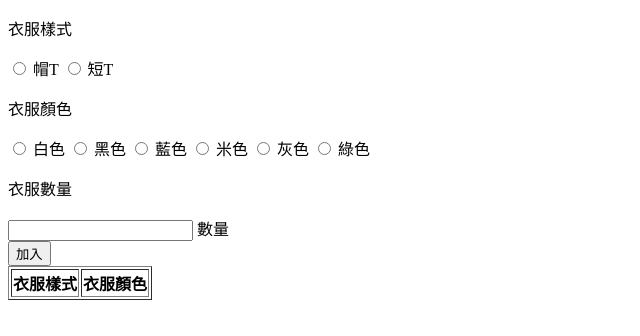
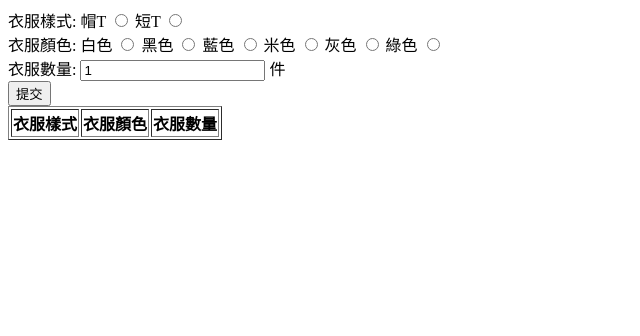
Before and after one commit to Rfcxz-0052/practice_3, a plain HTML site: page clothing.html in a window 1280 px wide. Shown: the whole page, without its empty margins (0-640 px from the left). Drawn offline with Linux system fonts and the light colour scheme.

Commit message:
1140629 衣服統計

```diff
--- a/clothing.html
+++ b/clothing.html
@@ -7,36 +7,47 @@
         <link rel="stylesheet" href="./style.css"/>
     </head>
     <body>
-        <div class="輸入區域">
-            <p>衣服樣式</p>
-            <input type="radio" id="帽T" name="樣式" value="帽T">
-            <label for="帽T">帽T</label>
-            <input type="radio" id="短T" name="樣式" value="短T">
-            <label for="短T">短T</label>
-            <p>衣服顏色</p>
-            <input type="radio" id="白色" name="顏色" value="白色">
-            <label for="白色">白色</label>
-            <input type="radio" id="黑色" name="顏色" value="黑色">
-            <label for="黑色">黑色</label>
-            <input type="radio" id="藍色" name="顏色" value="藍色">
-            <label for="藍色">藍色</label>
-            <input type="radio" id="米色" name="顏色" value="米色">
-            <label for="米色">米色</label>
-            <input type="radio" id="灰色" name="顏色" value="灰色">
-            <label for="灰色">灰色</label>
-            <input type="radio" id="綠色" name="顏色" value="綠色">
-            <label for="綠色">綠色</label>
-            <p>衣服數量</p>
-            <input type="number" id="數量" name="數量" value="數量">
-            <label for="數量">數量</label><br>
-            <button class="加入">加入</button>
+        <div class="inputArea">
+            <div class="clothingStyle">衣服樣式:
+                <label>帽T
+                    <input type="radio" id="hoodie" name="shirtStyle" value="hoodie">
+                </label>
+                <label>短T
+                    <input type="radio" id="tshirt" name="shirtStyle" value="tshirt">
+                </label>
+            </div>
+            <div class="clothingcolor">衣服顏色:
+                <label>白色
+                    <input type="radio" id="white" name="color" value="white">
+                </label>
+                <label>黑色
+                    <input type="radio" id="black" name="color" value="black">
+                </label>
+                <label>藍色
+                    <input type="radio" id="blue" name="color" value="blue">
+                </label>
+                <label>米色
+                    <input type="radio" id="beige" name="color" value="beige">
+                </label>
+                <label>灰色
+                    <input type="radio" id="gray" name="color" value="gray">
+                </label>
+                <label>綠色
+                    <input type="radio" id="green" name="color" value="green">
+                </label>
+            </div>
+            <div class="clothingquantity">衣服數量:
+            <label><input type="number" id="quantity" name="quantity" value="1" min="1"></label>
+             件</div>
+            <button class="submitButton">提交</button>
         </div>
-        <div class="統計表格">
+        <div class="summaryTable">
             <table id="clothingTable" border="1">
                 <thead>
                     <tr>
                         <th>衣服樣式</th>
                         <th>衣服顏色</th>
+                        <th>衣服數量</th>
                     </tr>
                 </thead>
                 <tbody>
```
